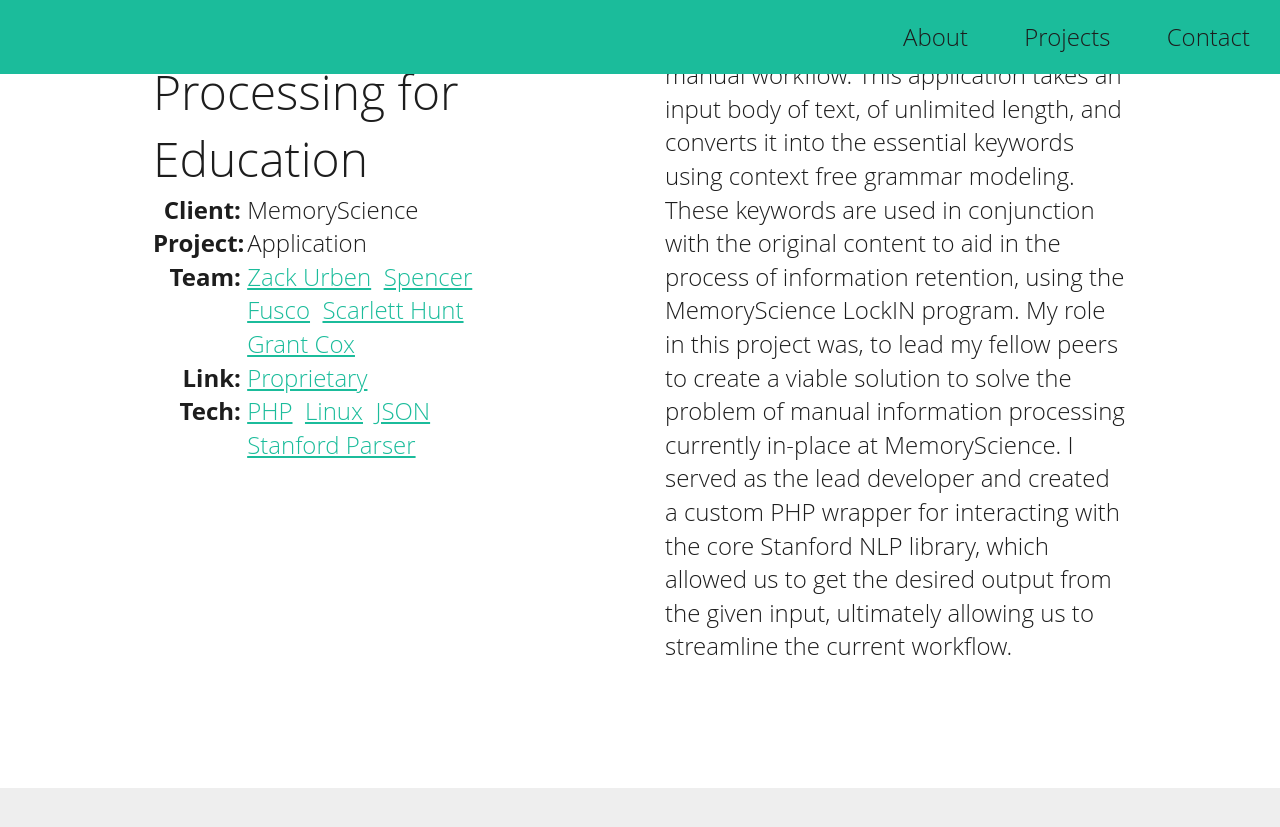
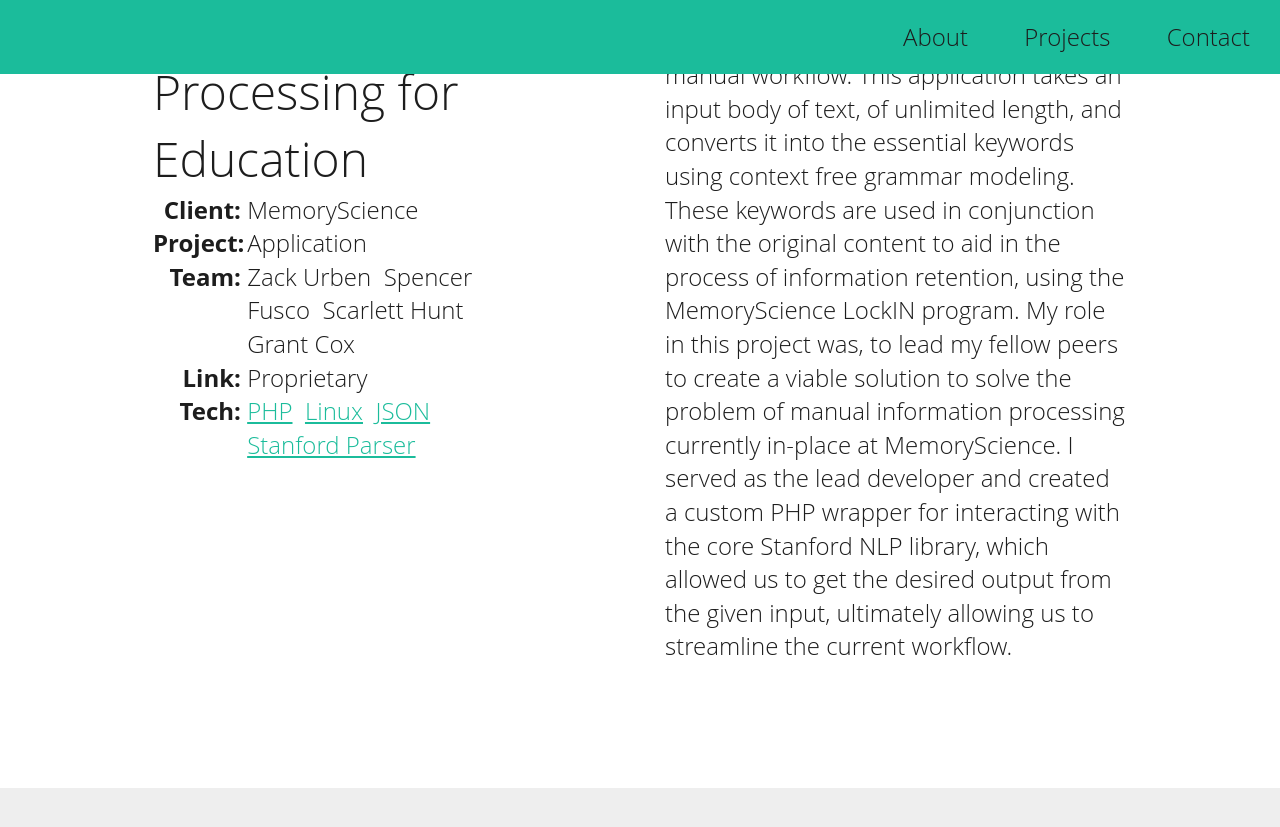
Before and after one commit to zackurben/zackurben.github.io, a Jekyll site: the page built from index.html, in a window 1280 px wide and 900 px high, scrolled down 3423 px. Shown: the top 827 px of the window. Built offline with Jekyll 4.4.1, drawn with Linux system fonts in a browser that asks for light colours.

Commit message:
Adding logic to display just the name, if a project resource has no valid link.

```diff
--- a/index.html
+++ b/index.html
@@ -61,7 +61,11 @@
             </div>
             <div class="col-9 thin left">
                 {% for user in project.team %}
-                    <a href="{{ user.link }}" target="_blank">{{ user.name }}</a>&nbsp;
+                    {% if user.link == '#' %}
+                        {{ user.name }}&nbsp;
+                    {% else %}
+                        <a href="{{ user.link }}" target="_blank">{{ user.name }}</a>&nbsp;
+                    {% endif %}
                 {% endfor %}
             </div>
 
@@ -70,7 +74,11 @@
             </div>
             <div class="col-9 thin left">
                 {% for link in project.link %}
-                    <a href="{{ link.link }}" target="_blank">{{ link.label }}</a>&nbsp;
+                    {% if link.link == '#' %}
+                        {{ link.label }}&nbsp;
+                    {% else %}
+                        <a href="{{ link.link }}" target="_blank">{{ link.label }}</a>&nbsp;
+                    {% endif %}
                 {% endfor %}
             </div>
 
@@ -79,7 +87,11 @@
             </div>
             <div class="col-9 thin left">
                 {% for tech in project.tech %}
-                    <a href="{{ tech.link }}" target="_blank">{{ tech.label }}</a>&nbsp;
+                    {% if tech.link == '#' %}
+                        {{ tech.label }}&nbsp;
+                    {% else %}
+                        <a href="{{ tech.link }}" target="_blank">{{ tech.label }}</a>&nbsp;
+                    {% endif %}
                 {% endfor %}
             </div>
         </div>
```
